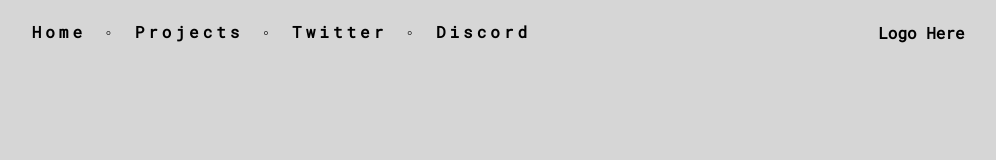
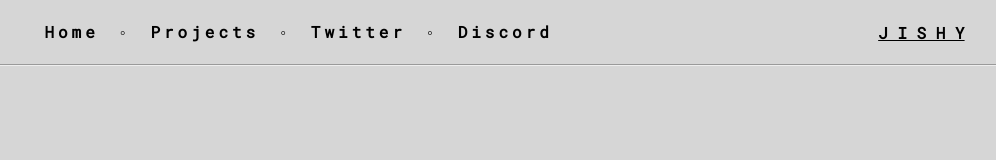
Before and after one commit to NotJishy/notjishy.github.io, a plain HTML site: page index.html in a window 1280 px wide. Shown: the whole page, without its empty margins (145-1141 px from the left). Drawn offline with Linux system fonts and the light colour scheme.

Commit message:
some style changes

```diff
--- a/style.css
+++ b/assets/css/style.css
@@ -29,6 +29,9 @@ nav{
 .nav-links .breaker{
     margin: 5px;
 }
+nav div.logo{
+    text-decoration: underline;
+}
 .burger{
     display: none;
 }
@@ -43,6 +46,17 @@ nav{
 @media screen and (min-width:768px){
     .nav-links{
         justify-content: space-around;
+    }
+    .nav-link:hover{
+        background-color: darkgray;
+        border-color: black;
+        transition: 0.3s ease-in;
+    }
+    .nav-link{
+        padding: 2vh;
+        transition: 0.3s ease-in;
+        border-style: solid;
+        border-color: #D6D6D6;
     }
 }
 
--- a/index.html
+++ b/index.html
@@ -7,24 +7,25 @@
 <html lang="en">
     <head>
         <title>Jishy Homepage</title>
-        <link rel="stylesheet" href="style.css">
+        <link rel="stylesheet" href="/assets/css/style.css">
         <link href="https://fonts.googleapis.com/css2?family=Roboto+Mono" rel="stylesheet">
     </head>
 
     <body>
+        <div class="nav">
             <nav>
                 <ul class="nav-links">
-                <li><a class="link" href="#">Home</a></li>
-                <li><a class="breaker">◦</a></li>
-                <li><a class="link" href="#">Projects</a></li>
-                <li><a class="breaker">◦</a></li>
-                <li><a class="link" href="#">Twitter</a></li>
-                <li><a class="breaker">◦</a></li>
-                <li><a class="link" href="#">Discord</a></li>
+                    <li><a class="nav-link" href="index.html">Home</a></li>
+                    <li><a class="nav-breaker">◦</a></li>
+                    <li><a class="nav-link" href="#">Projects</a></li>
+                    <li><a class="nav-breaker">◦</a></li>
+                    <li><a class="nav-link" href="#">Twitter</a></li>
+                    <li><a class="nav-breaker">◦</a></li>
+                    <li><a class="nav-link" href="#">Discord</a></li>
                 </ul>
 
                 <div class="logo">
-                <h4>Logo Here</h4>
+                    <h4>J I S H Y</h4>
                 </div>
 
                 <div class="burger">
@@ -34,6 +35,9 @@
                 </div>
             </nav>
 
-        <script src="app.js"></script>
+            <hr class="nav-border">
+        </div>
+
+        <script src="nav.js"></script>
     </body>
 </html>
```
Also changed, not shown: assets/img/logoPngCleanerIsh.png (added), nav.js (renamed from app.js). Lines whose indentation alone changed are shown as unchanged.
